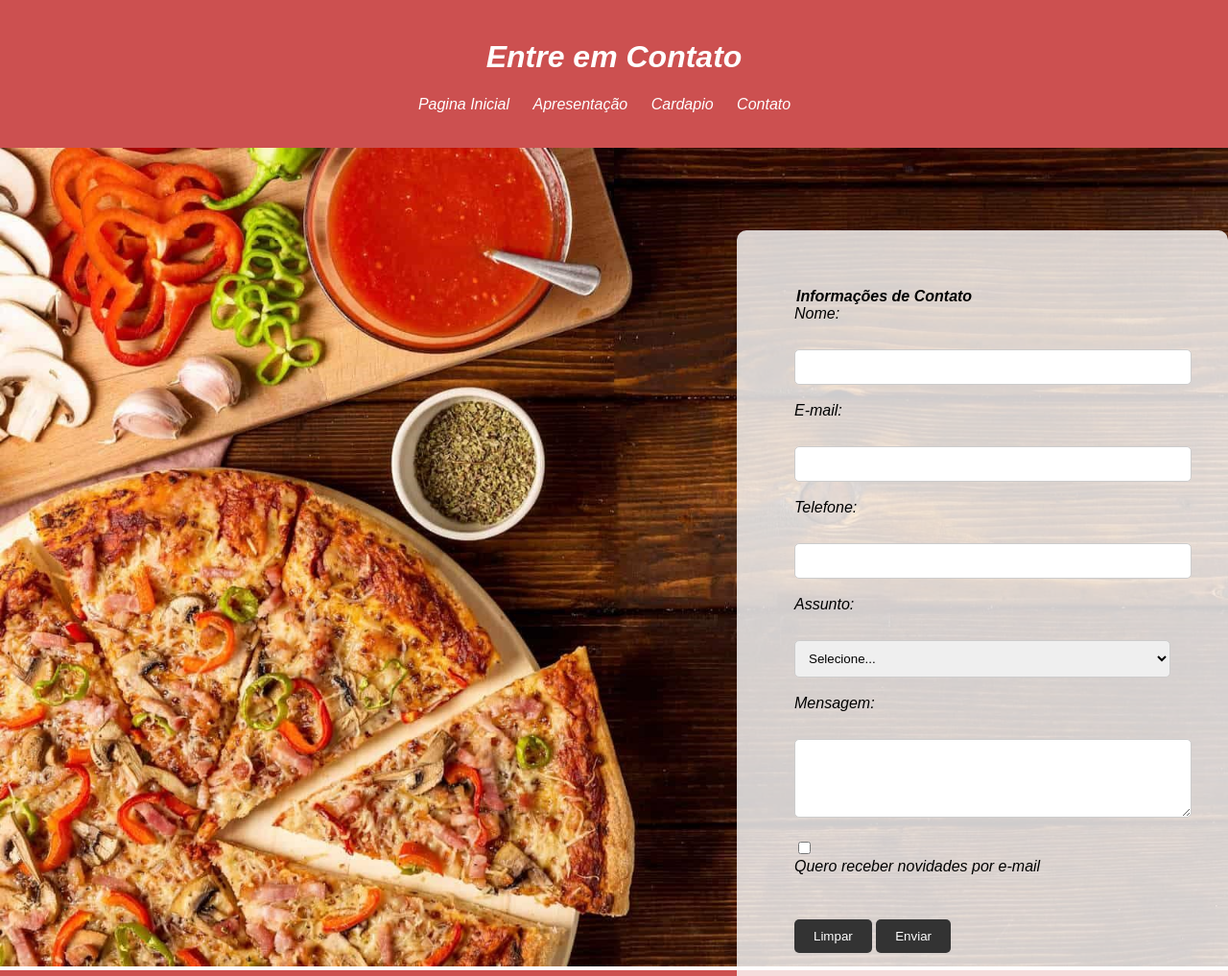
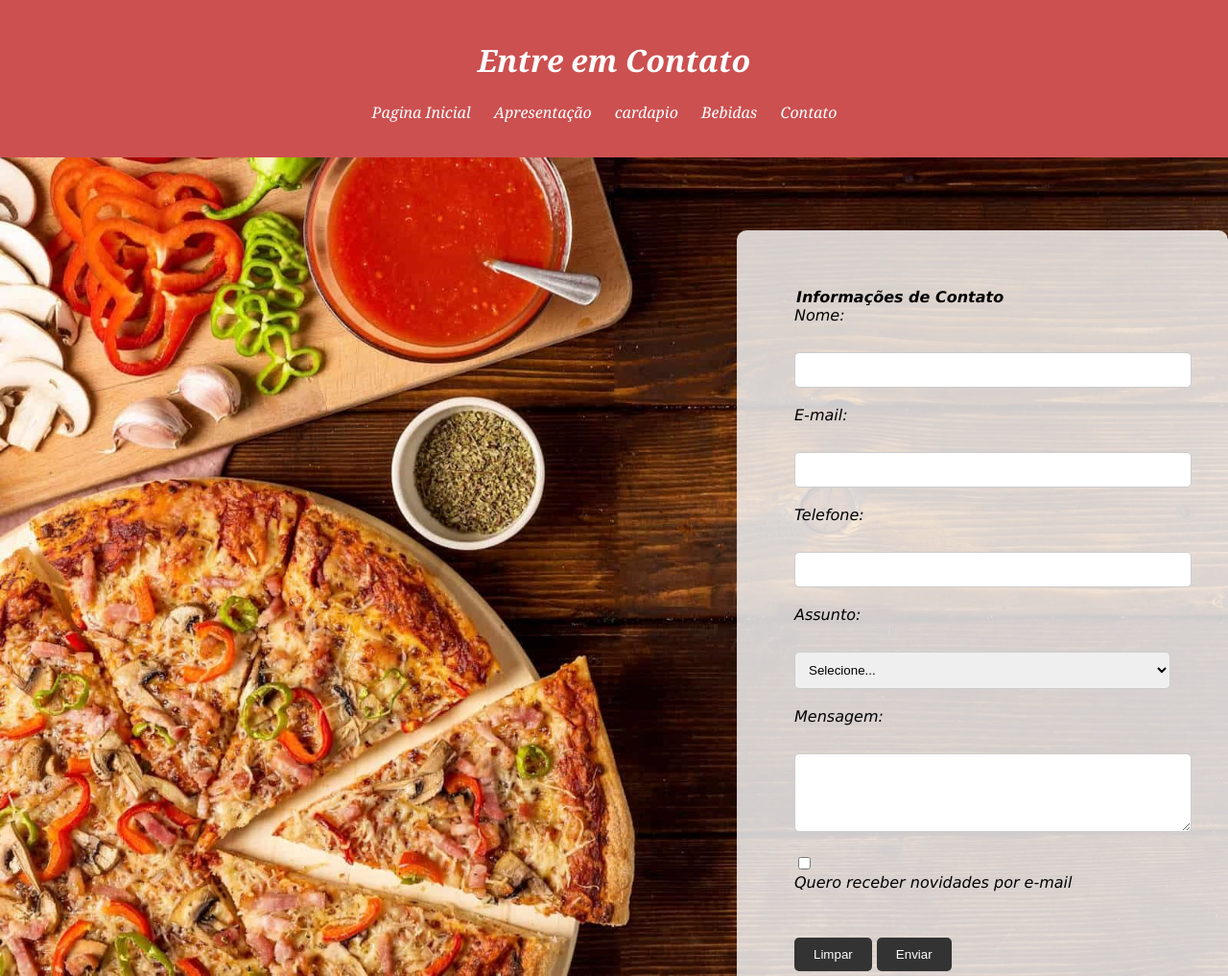
Before and after one commit to emilyasx/projeto_interface, a plain HTML site: page projeto-final/contato.html in a window 1280 px wide. Shown: the top 1017 px of the page at 96% size. Drawn offline with Linux system fonts and the light colour scheme.

Commit message:
atualização fontes

```diff
--- a/projeto-final/contato.html
+++ b/projeto-final/contato.html
@@ -14,7 +14,8 @@
             <ul>
                 <li><a href="index.html">Pagina Inicial</a></li>
                 <li><a href="./apresentação/apresentação.html">Apresentação</a></li>
-                <li><a href="menu.html">Cardapio</a></li>
+                <li><a href="menu.html">cardapio</a></li>
+                <li><a href="bebidas.html">Bebidas</a></li>
                 <li><a href="contato.html">Contato</a></li>
             </ul>
         </nav>
--- a/projeto-final/style.css
+++ b/projeto-final/style.css
@@ -1,4 +1,5 @@
 /* eztilização geral*/
+@import url(https://fonts.googleapis.com/css2?family=Roboto&display=swap);
 
 body {
     font-family:Arial, Helvetica, sans-serif;
@@ -8,6 +9,8 @@ body {
 }
 header {
     background-color: #bb1515be;
+    font-family: Georgia, 'Times New Roman', Times, serif;
+    font-style: unset;
     color:#fff ;
     padding: 20px;
     text-align: center;
@@ -90,6 +93,8 @@ audio {
 
 #tabela1 th {
     background-color: #5a1d1d;
+    font-family: 'Gill Sans', 'Gill Sans MT', Calibri, 'Trebuchet MS', sans-serif;
+    font-style: oblique;
     color: #fff;
     padding: 10px;
     text-align: center;
@@ -191,6 +196,7 @@ audio {
 .contato {
     width: 100%;
     padding: 0;
+    font-family: 'Lucida Sans', 'Lucida Sans Regular', 'Lucida Grande', 'Lucida Sans Unicode', Geneva, Verdana, sans-serif;
 
 }
 .main-contato {
```
Also changed, not shown: projeto-final/apresentação/apresentação.html (+3 -2 lines), projeto-final/bebidas.html (+2 -1 lines), projeto-final/menu.html (+1 -0 lines).
